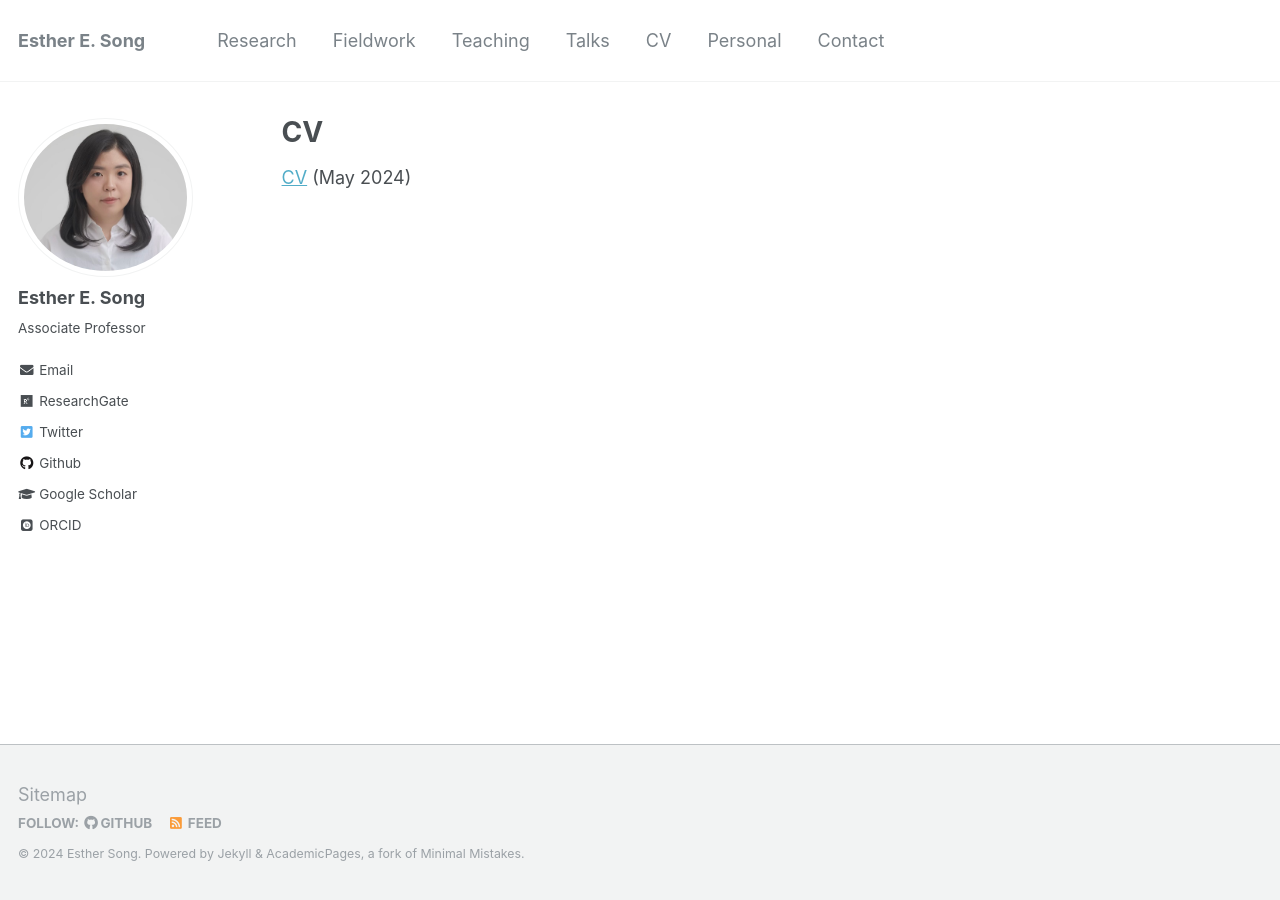
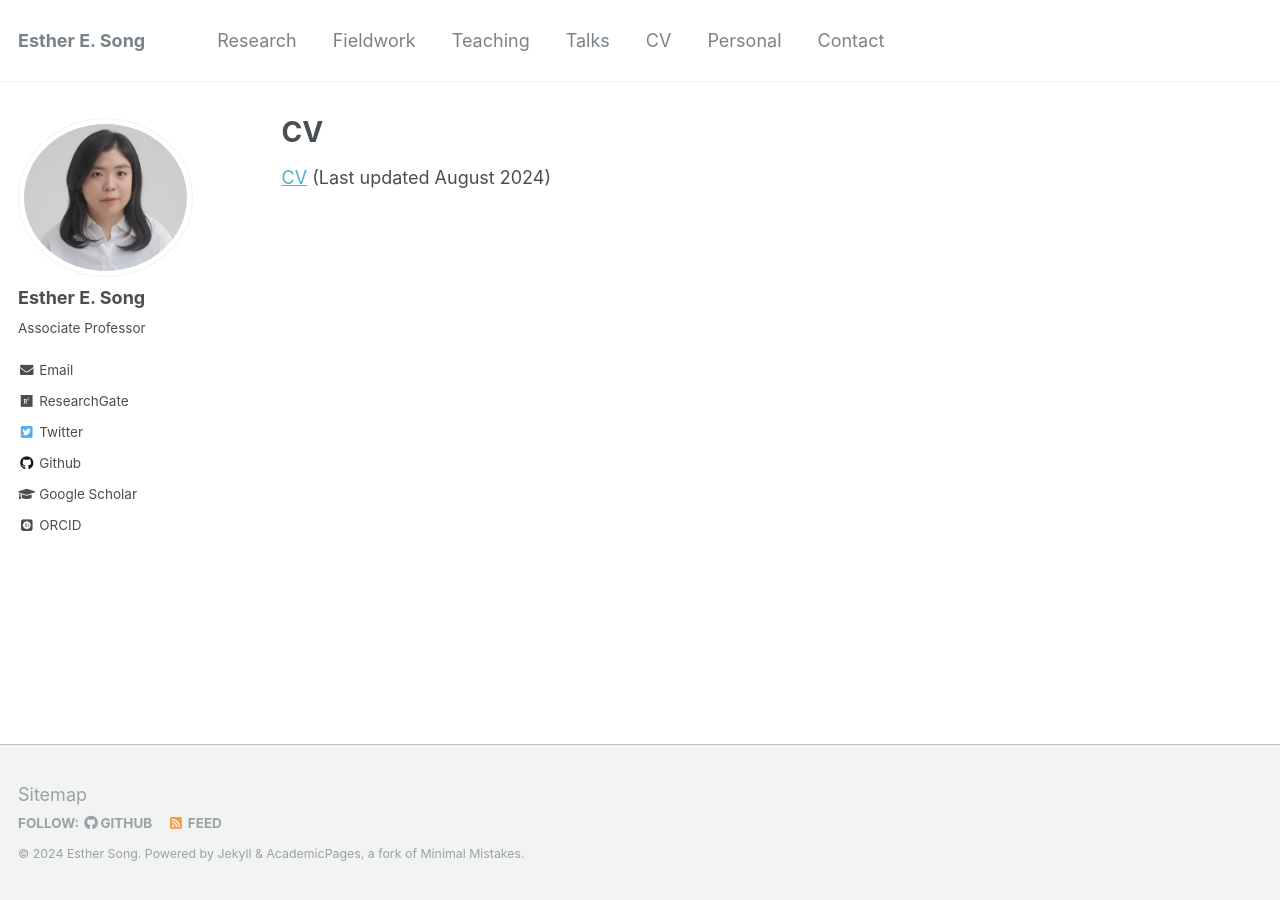
Before and after one commit to ehsong/ehsong.github.io, a Jekyll site: the page built from _pages/cv.md, in a window 1280 px wide. Built offline with Jekyll 4.4.1, drawn with Linux system fonts in a browser that asks for light colours; some web fonts are replaced.

Commit message:
Update cv.md

```diff
--- a/_pages/cv.md
+++ b/_pages/cv.md
@@ -7,5 +7,5 @@
   - /resume
 ---
 {% include base_path %}
-[CV](https://drive.google.com/file/d/1dfyo3i-JFInbHklYnnsx27eP9VxValfP/view?usp=drive_link)
-(May 2024)
+[CV](https://drive.google.com/file/d/14MiJp_M-gK-AlhT0alNIAQ5swU0InfSP/view?usp=drive_link)
+(Last updated August 2024)
```
